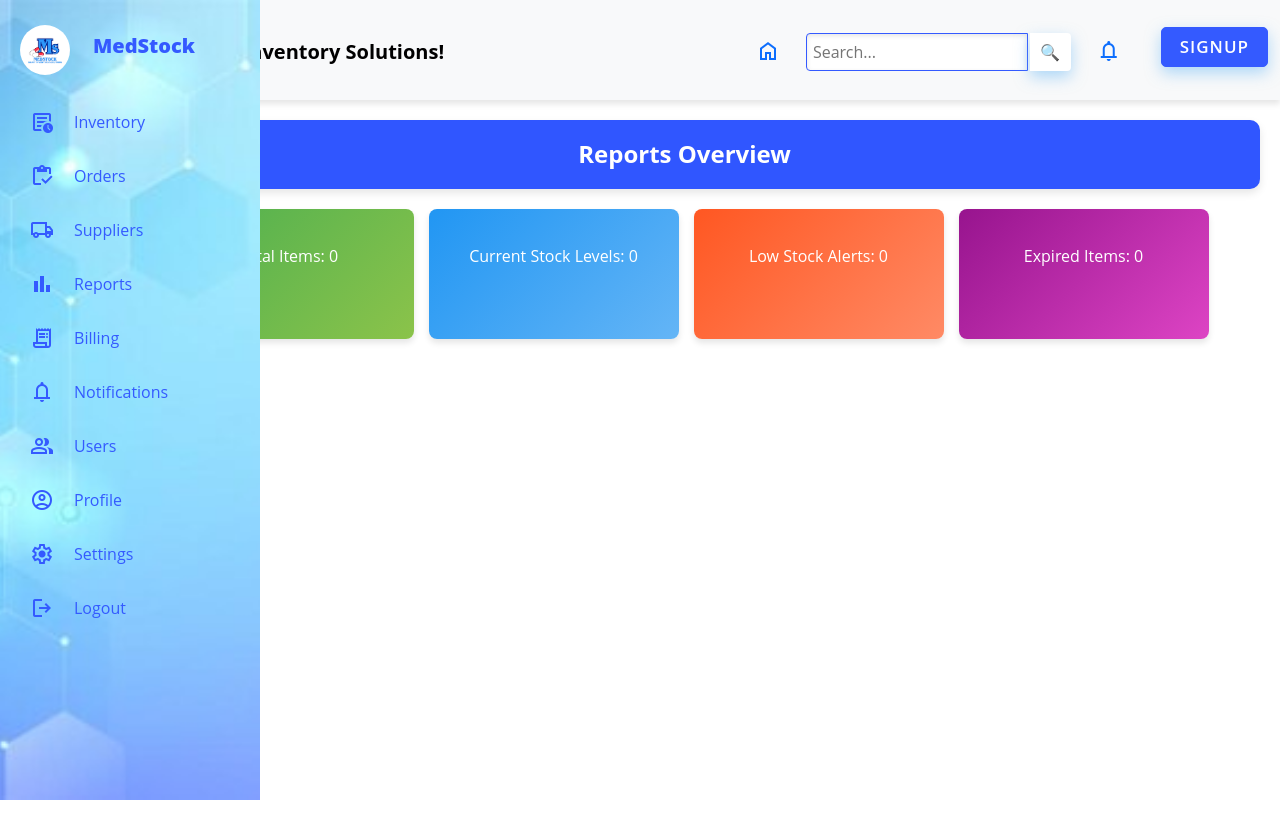
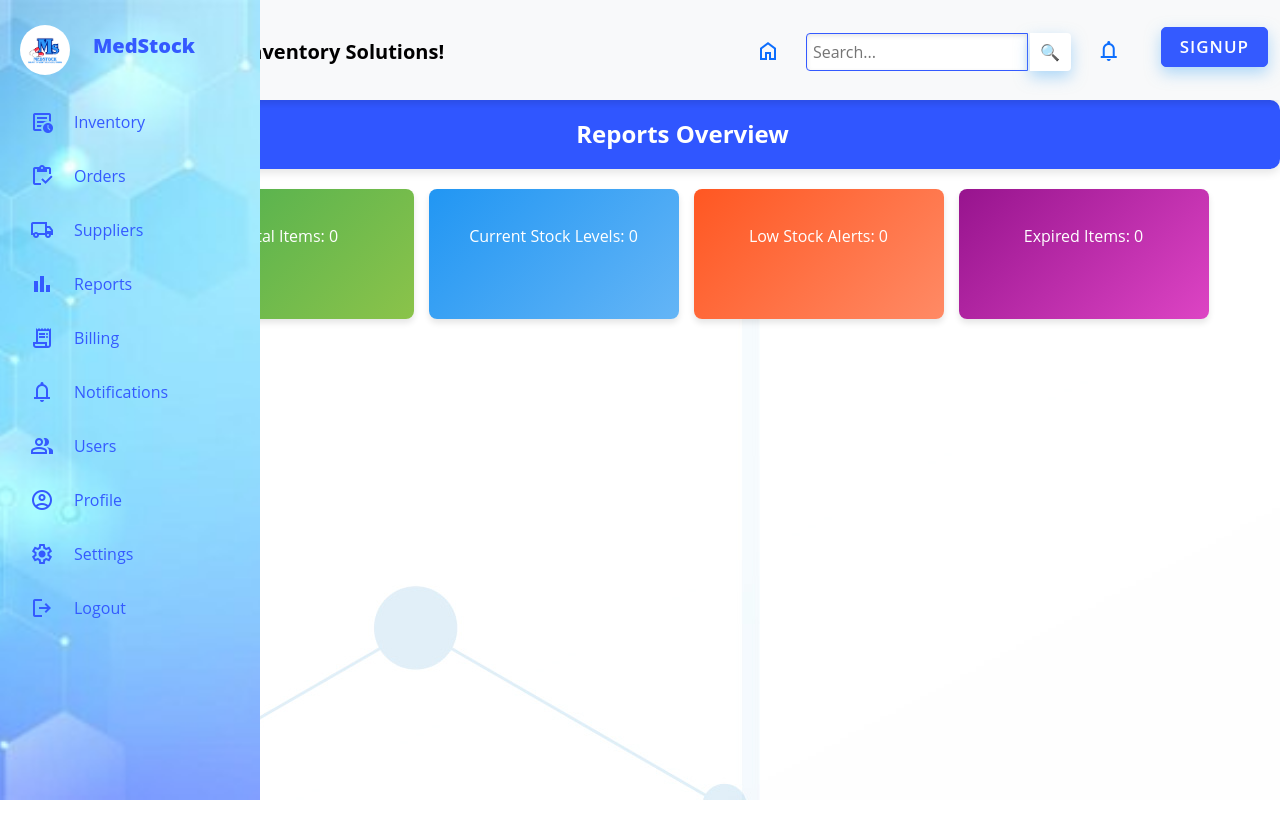
Before and after one commit to dnm10/New-MedStock, a React (Create React App) app in the folder medstock-app/: page /Reports in a window 1280 px wide. Shown: the top 838 px of the page. After the commit the page ends 800 px from the top, so only its background shows below. Built offline with nearby package versions, Linux system fonts and the light colour scheme; no server answers.

Commit message:
Header  css

```diff
--- a/medstock-app/src/Components/Reports.module.css
+++ b/medstock-app/src/Components/Reports.module.css
@@ -2,16 +2,14 @@
 .Reports {
     max-width: 2100px;
     margin: auto;
-    padding: 20px;
     background-color: #fff;
-    min-height: 100vh;
   }
 
   /* Header Section */
   .Reports h1 {
     text-align: center;
-    margin-left: 89px;
     margin-bottom: 20px;
+    margin-left: 85px;
     padding: 20px 0;
     background-color:#3056ff;
     color: rgb(255, 255, 255);
```
